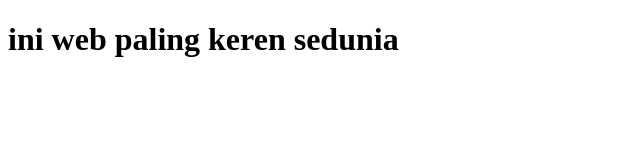
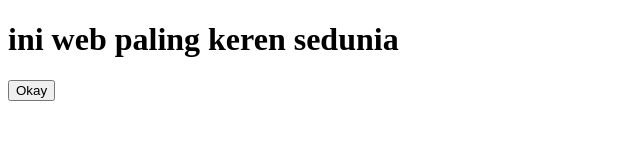
Before and after one commit to sleepcious/mywebsite, a plain HTML site: page index.html in a window 1280 px wide. Shown: the whole page, without its empty margins (0-640 px from the left). Drawn offline with Linux system fonts and the light colour scheme.

Commit message:
Add Okay btn

```diff
--- a/index.html
+++ b/index.html
@@ -8,5 +8,7 @@
 </head>
 <body>
     <h1>ini web paling keren sedunia</h1>
+
+    <button onclick="alert('Okay')">Okay</button>
 </body>
 </html>
```
